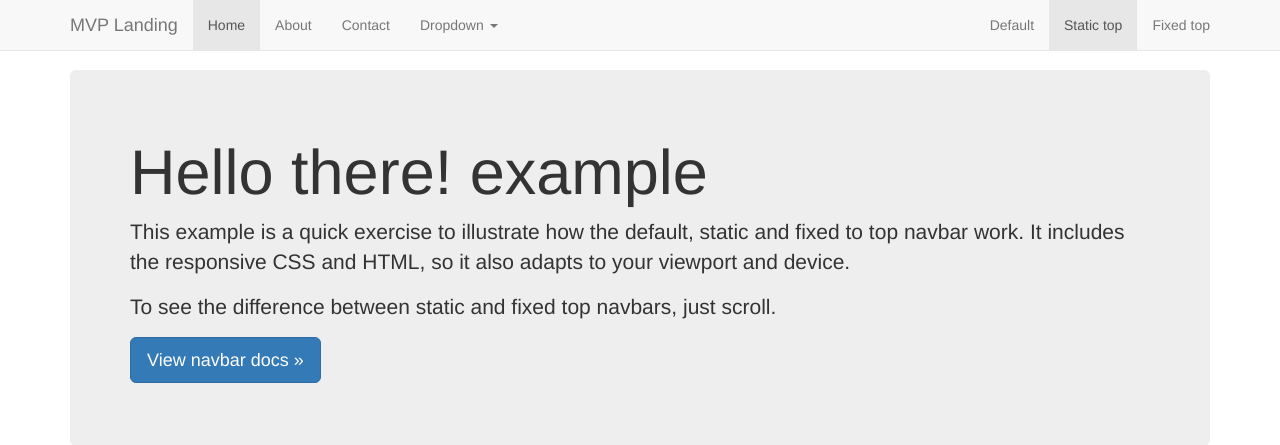
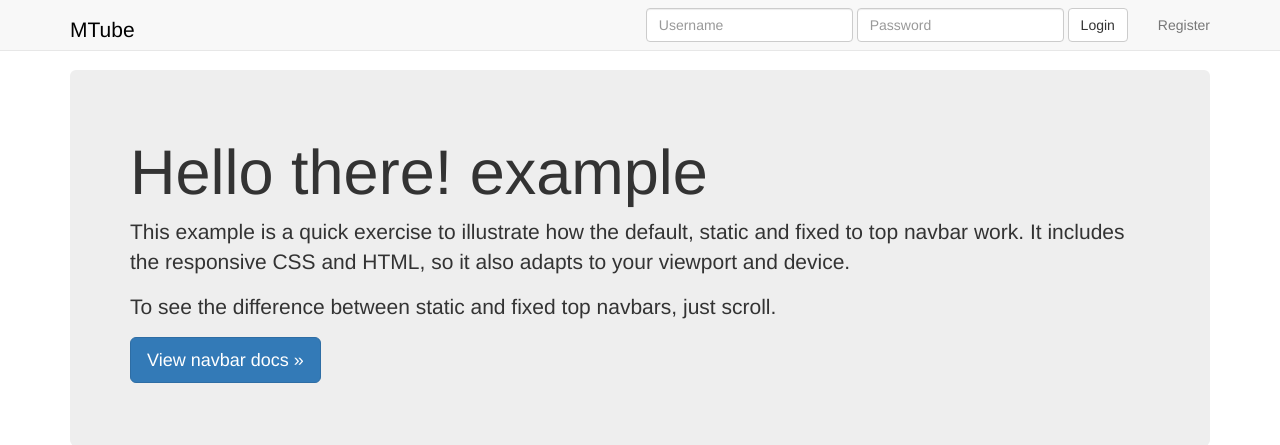
Before and after one commit to realXiaochen/Classic-music, a Django app: page / in a window 1280 px wide. Shown: the top 445 px of the page. Run offline with Django 3.2, Linux system fonts and the light colour scheme; some libraries are stand-ins or nearby versions.

Commit message:
registration end

```diff
--- a/myproject/templates/navbar.html
+++ b/myproject/templates/navbar.html
@@ -8,11 +8,11 @@
             <span class="icon-bar"></span>
             <span class="icon-bar"></span>
           </button>
-          <a class="navbar-brand" href="#">MVP Landing</a>
+          <a class="navbar-brand" href="/"><span style="color:black" class = "lead">MTube</span></a>
         </div>
         <div id="navbar" class="navbar-collapse collapse">
           <ul class="nav navbar-nav">
-            <li class="active"><a href="#">Home</a></li>
+            <!-- <li class="active"><a href="#">Home</a></li>
             <li><a href="#about">About</a></li>
             <li><a href="#contact">Contact</a></li>
             <li class="dropdown">
@@ -25,14 +25,42 @@
                 <li class="dropdown-header">Nav header</li>
                 <li><a href="#">Separated link</a></li>
                 <li><a href="#">One more separated link</a></li>
-              </ul>
-            </li>
+              </ul> -->
+            <!-- </li> -->
           </ul>
-          <ul class="nav navbar-nav navbar-right">
-            <li><a href="../navbar/">Default</a></li>
-            <li class="active"><a href="./">Static top <span class="sr-only">(current)</span></a></li>
-            <li><a href="../navbar-fixed-top/">Fixed top</a></li>
+
+
+<!--           <ul class="nav navbar-nav navbar-right">
+          {% if request.user.is_authenticated %}
+            <li><a href="{% url 'auth_logout' %}">Logout</a></li>
+            {% else %}
+            <li><a href="{% url 'registration_register' %}">Register<span class="sr-only">(current)</span></a></li>
+            <li><a href="{% url 'auth_login' %}">Login<span class="sr-only">(current)</span></a></li>
+          {% endif %}
+          </ul> -->
+
+                    <ul class="nav navbar-nav navbar-right">
+          {% if request.user.is_authenticated %}
+            <li><a href="{% url 'auth_logout' %}">Logout</a></li>
+            {% else %}
+            <li><a href="{% url 'registration_register' %}">Register</a></li>
+            {% endif %}
           </ul>
+
+          {% if not request.user.is_authenticated and not "/accounts/login" in request.get_full_path %}
+            <form class='navbar-form navbar-right' method='POST' action='{% url "auth_login" %}'>{% csrf_token %}
+              <div class='form-group'>
+                  <input type='text' class='form-control' name='username' placeholder='Username' />
+              </div>
+              <div class='form-group'>
+                  <input type='password' class='form-control' name='password' placeholder='Password' />
+              </div>
+              <button type='submit' class='btn btn-default'>Login</button>
+          </form>
+          {% endif %}
+
+
+
         </div><!--/.nav-collapse -->
       </div>
     </nav>
```
Also changed, not shown: myproject/templates/registration/logout.html (+10 -1 lines), db.sqlite3.
